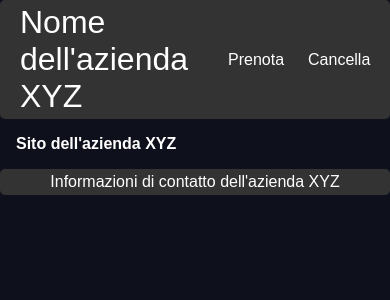
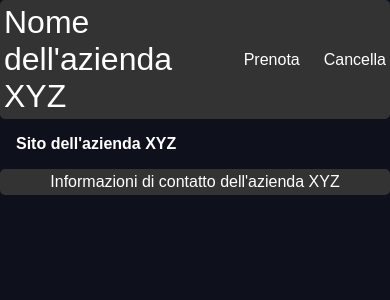
Before and after one commit to AlessiaLom/Sistema-di-prenotazione, a React (Create React App) app in the folder bookingForm/: page / in a window 390 px wide. Shown: the top 300 px of the page. Built offline with nearby package versions, Linux system fonts and the light colour scheme.

Commit message:
padding style

```diff
--- a/bookingForm/src/styles.css
+++ b/bookingForm/src/styles.css
@@ -299,6 +299,10 @@ textarea{
     display: none;
   }
 
+  .nav{
+    padding: 0;
+  }
+
   .bookingControls{
     margin-left: 0;
     width: 100%;
```
